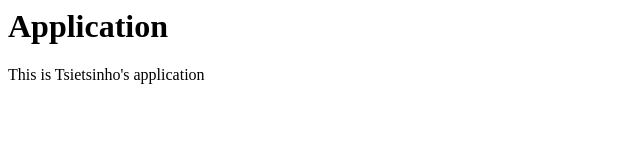
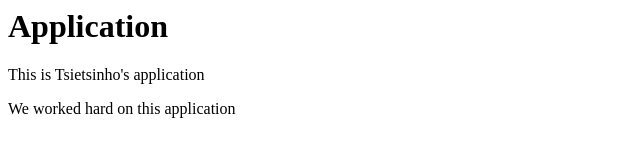
Before and after one commit to Boj-sudo/yearly_project_0, a plain HTML site: page index.html in a window 1280 px wide. Shown: the whole page, without its empty margins (0-640 px from the left). Drawn offline with Linux system fonts and the light colour scheme.

Commit message:
Added new line to index.html

```diff
--- a/index.html
+++ b/index.html
@@ -5,4 +5,5 @@
 
     <h1>Application</h1>
     <p>This is Tsietsinho's application</p>
+    <p>We worked hard on this application</p>
 </html>
```
